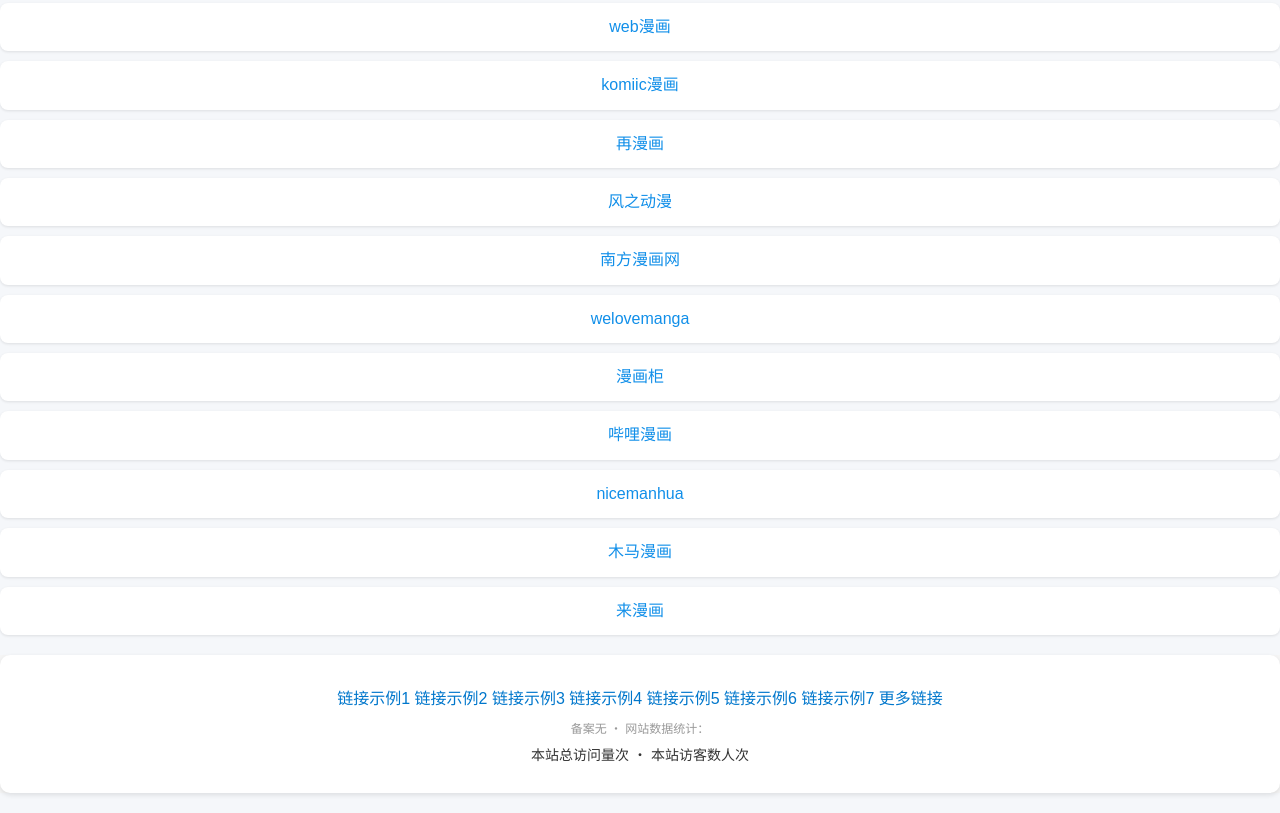
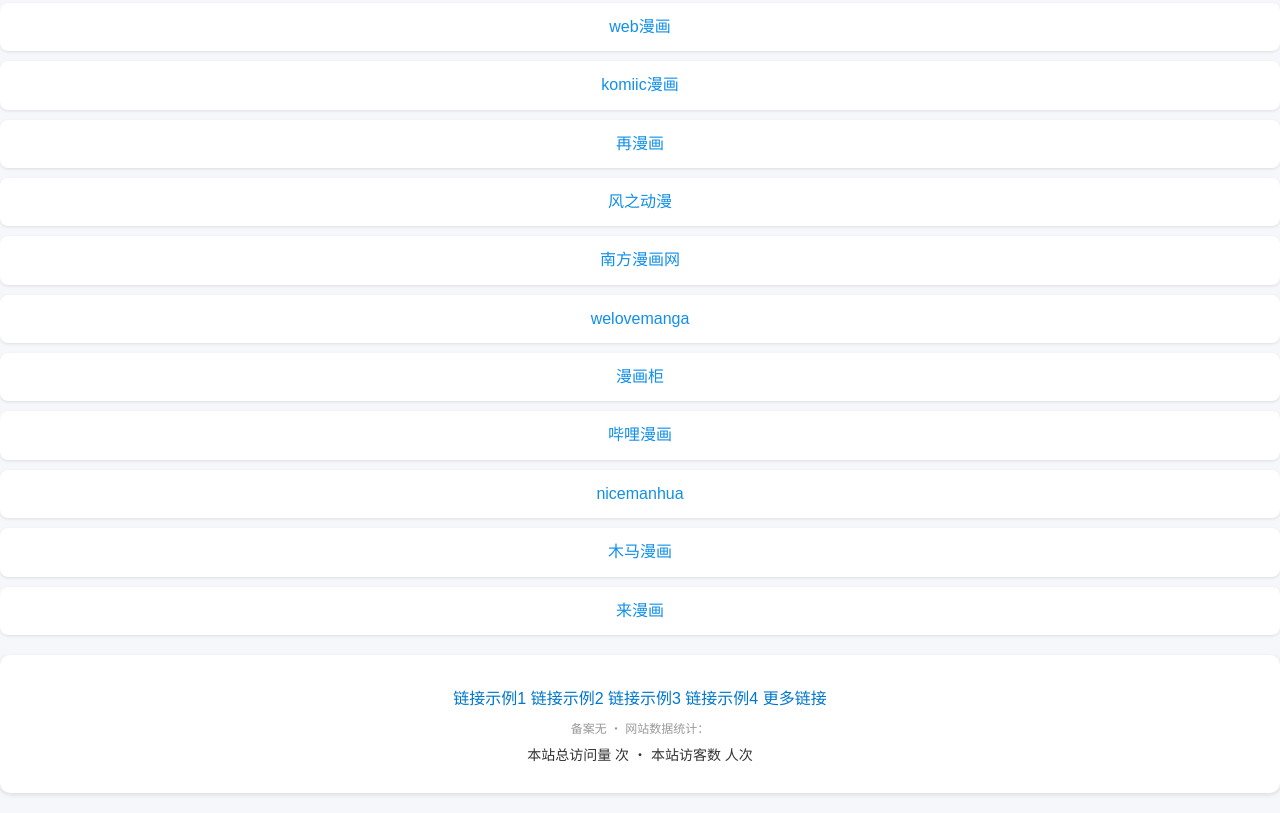
Before and after one commit to yftdtddh/m, a plain HTML site: page index.html in a window 1280 px wide. Shown: the part 1961-2774 px from the top of the page. Drawn offline with Linux system fonts and the light colour scheme; some packages are replaced by stand-ins of ours; a script that the page names is missing.

Commit message:
网站访问量

```diff
--- a/index.html
+++ b/index.html
@@ -170,21 +170,21 @@
         <a href="#">链接示例2</a>
         <a href="#">链接示例3</a>
         <a href="#">链接示例4</a>
-        <a href="#">链接示例5</a>
-        <a href="#">链接示例6</a>
-        <a href="#">链接示例7</a>
         <a href="#">更多链接</a>
       </div>
       <div class="footer-info">
         备案无 ・ 网站数据统计：
       </div>
       <div class="stats">
-      <span id="busuanzi_container_site_pv">
-        本站总访问量<span id="busuanzi_value_site_pv"></span>次
-      </span> ・
-        <script async src="//busuanzi.ibruce.info/busuanzi/2.3/busuanzi.pure.mini.js"></script><span
-          id="busuanzi_container_site_uv">
-          本站访客数<span id="busuanzi_value_site_uv"></span>人次
+        <script async src="//busuanzi.ibruce.info/busuanzi/2.3/busuanzi.pure.mini.js"></script>
+        <span id="busuanzi_container_page_pv">
+          本站总访问量
+          <span id="busuanzi_value_page_pv"></span>次
+        </span>
+        ・
+        <span id="busuanzi_container_site_uv">
+          本站访客数
+          <span id="busuanzi_value_site_uv"></span>人次
         </span>
       </div>
     </div>
```
